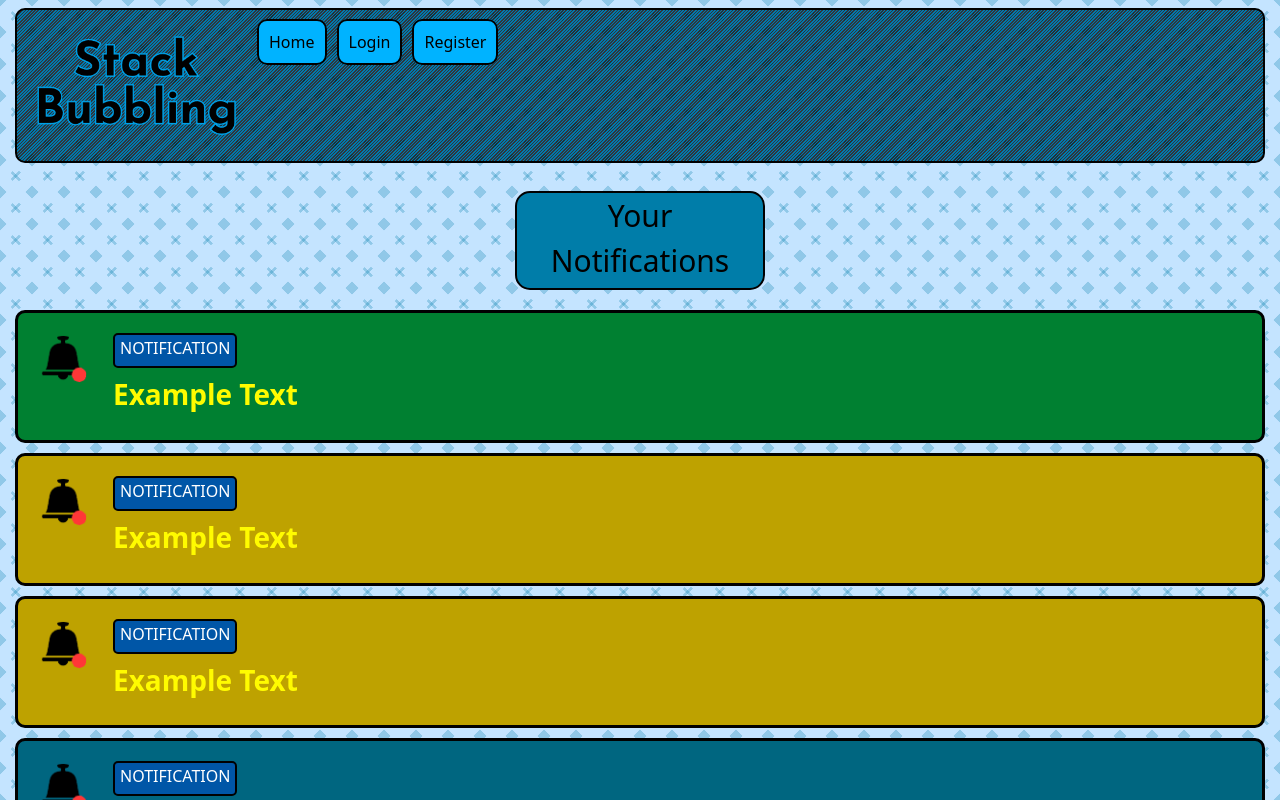
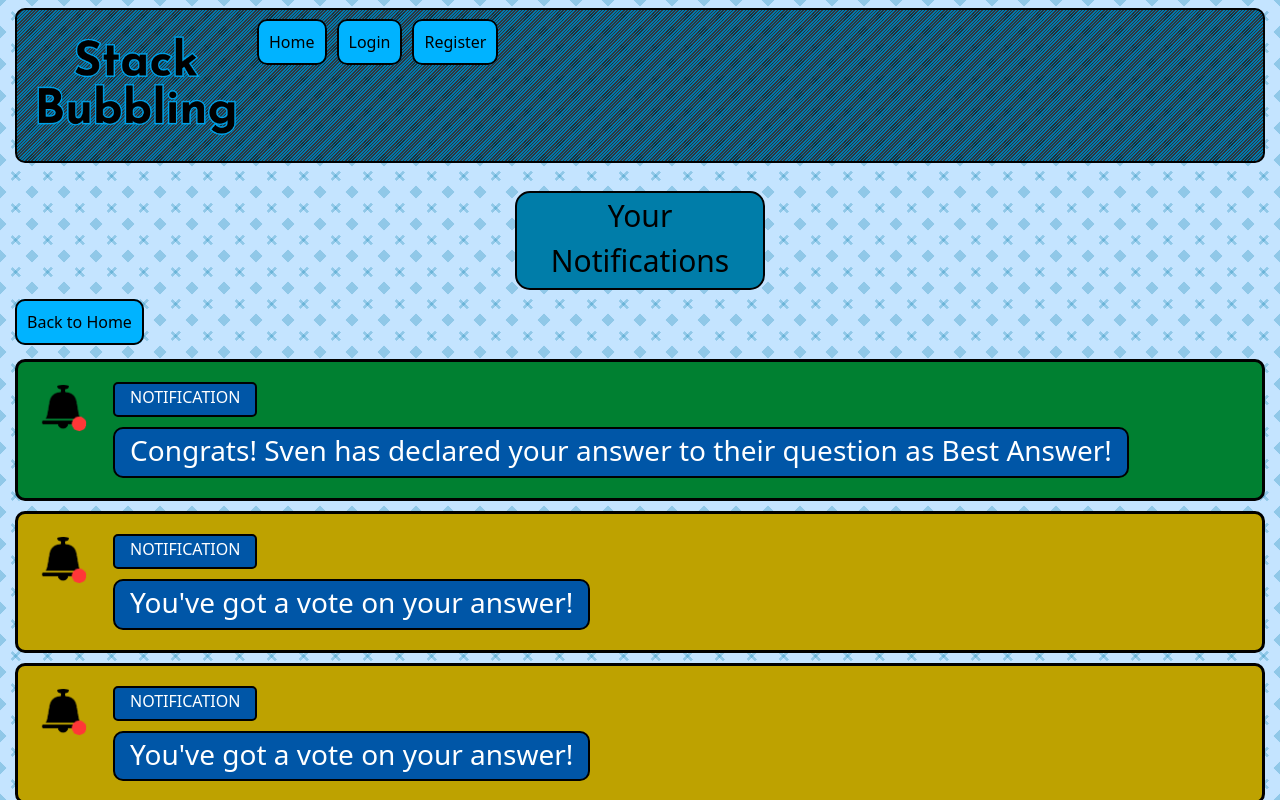
Before and after one commit to DrakeHunterK7/SOEN-341-Fall-2021-TEAM-300, a React (Create React App) app in the folder frontend-stack-bubbling/: page /notifications in a window 1280 px wide. Shown: the top 800 px of the page. Built offline with nearby package versions, Linux system fonts and the light colour scheme.

Commit message:
Improved the notification page layout further

```diff
--- a/frontend-stack-bubbling/src/components/Header/index.jsx
+++ b/frontend-stack-bubbling/src/components/Header/index.jsx
@@ -66,7 +66,7 @@ export default class Header extends Component {
                   </li>
                   <li className="tab">
                     <MyNavLink  replace to="/notifications" className="linkWithImage">
-                      <img className="notifImg" src={IMG_NoNotification} width="30"/>
+                      <img className="notifImg" src={IMG_NoNotification} width="25"/>
                     </MyNavLink>
                   </li>
 
--- a/frontend-stack-bubbling/src/components/Notification/index.css
+++ b/frontend-stack-bubbling/src/components/Notification/index.css
@@ -93,8 +93,8 @@
     width: auto;
     background: #0056a7;
     border-radius: 5px;
-    padding-left: 5px;
-    padding-right: 5px;
+    padding-left: 15px;
+    padding-right: 15px;
     padding-top: 4px;
     border: solid 2px black;
 }
@@ -106,11 +106,17 @@
 
 
 .preview-notification-text {
-    background-color: aquamarine;
+    background-color: #0056a7;
     border-radius: 10px;
-    padding: 5px;
+    padding-top: 5px;
+    padding-left: 15px;
+    padding-right: 15px;
     border: solid 2px black;
     margin-top: 10px;
+}
+
+preview-notification-text, h3 {
+   color: white;
 }
 
 .posted-notification-text-2{
--- a/frontend-stack-bubbling/src/components/Notification/index.jsx
+++ b/frontend-stack-bubbling/src/components/Notification/index.jsx
@@ -27,8 +27,6 @@ export default class Notification extends Component {
       n_notificationTime:props.notificationTime,
       n_type:props.notificationType
     }
-
-    //console.log(this.state.n_text);
   }
 
   render() {
@@ -49,7 +47,7 @@ export default class Notification extends Component {
             <h6>NOTIFICATION</h6>
           </div>
 
-          <div className="preview-question-title">
+          <div className="preview-notification-text">
             <h3>{this.state.n_text}</h3>
           </div>
         </div>
--- /dev/null
+++ b/frontend-stack-bubbling/src/components/NotificationBox/index.css
@@ -0,0 +1,72 @@
+.preview-question-container {
+    width: auto;
+    margin-left: 0%;
+    margin-right: auto;
+    background: linear-gradient(135deg, #0079AD 0%, #0079AD 5%,transparent 5%, transparent 10%, #0079AD 10%, #0079AD 15%,transparent 15%,transparent 20%, #0079AD 20%, #0079AD 25%,transparent 25%,transparent 30%, #0079AD 30%, #0079AD 35%,transparent 35%,transparent 40%, #0079AD 40%, #0079AD 45%,transparent 45%,transparent 50%, #0079AD 50%, #0079AD 55%,transparent 55%,transparent 60%, #0079AD 60%, #0079AD 65%,transparent 65%,transparent 70%, #0079AD 70%, #0079AD 75%,transparent 70%,transparent 80%, #0079AD 80%, #0079AD 85%,transparent 85%,transparent 90%, #0079AD 90%, #0079AD 95%,transparent 95%);
+        background-size: 1em 1em;
+        background-color: #000000c2;
+        opacity: 1;
+    vertical-align: center;
+    border-radius: 10px;
+    padding: 20px;
+    border: solid 2px black;
+}
+
+.preview-notification-container:link {
+    text-decoration: none;
+    color: black;
+}
+
+.preview-notification-container {
+    background: linear-gradient(135deg, #0079AD 0%, #0079AD 5%,transparent 5%, transparent 10%, #0079AD 10%, #0079AD 15%,transparent 15%,transparent 20%, #0079AD 20%, #0079AD 25%,transparent 25%,transparent 30%, #0079AD 30%, #0079AD 35%,transparent 35%,transparent 40%, #0079AD 40%, #0079AD 45%,transparent 45%,transparent 50%, #0079AD 50%, #0079AD 55%,transparent 55%,transparent 60%, #0079AD 60%, #0079AD 65%,transparent 65%,transparent 70%, #0079AD 70%, #0079AD 75%,transparent 70%,transparent 80%, #0079AD 80%, #0079AD 85%,transparent 85%,transparent 90%, #0079AD 90%, #0079AD 95%,transparent 95%);
+        background-size: 1em 1em;
+        background-color: #000000;
+        opacity: 1;
+    border: solid 2px rgb(174, 0, 255);
+    cursor: pointer;
+}
+.linkWithImage {
+    background-color: #00b3ff;
+    border-radius: 10px;
+    text-decoration: none;
+    padding:10px;
+    margin-right: 10px;
+}
+.preview-username-holder {
+    display:inline-block;
+    width: auto;
+    background: #0056a7;
+    border-radius: 5px;
+    padding-left: 5px;
+    padding-right: 5px;
+    padding-top: 4px;
+    border: solid 2px black;
+}
+
+.preview-username-holder h6 {
+    color: white;
+}
+
+
+
+.preview-notification-text {
+
+    background: #6eb2ff;
+    border-radius: 10px;
+    padding: 5px;
+    border: solid 2px black;
+}
+
+.date-time {
+
+    color: rgb(170, 170, 170);
+    float: right;
+    width: auto;
+    background: #00396e;
+    border-radius: 5px;
+    padding-left: 5px;
+    padding-right: 5px;
+    padding-top: 4px;
+    border: solid 2px black;
+    margin-top: 20px;
+}
--- /dev/null
+++ b/frontend-stack-bubbling/src/pages/Notifications/index.css
@@ -0,0 +1,22 @@
+.notification-link {
+    background-color: #00b3ff;
+    border-radius: 10px;
+    text-decoration: none;
+    padding:10px;
+}
+
+.go-back-link-holder {
+    margin-bottom: 25px;
+}
+
+a.notification-link{
+    color:black;
+    border: solid 2px black;
+
+}
+
+a.notification-link:hover {
+    padding-top:15px;
+    padding-bottom: 15px;
+
+}
--- a/frontend-stack-bubbling/src/pages/Notifications/index.jsx
+++ b/frontend-stack-bubbling/src/pages/Notifications/index.jsx
@@ -2,6 +2,8 @@ import axios from 'axios';
 import React, { Component} from 'react';
 import Header from "../../components/Header/";
 import Notification from '../../components/Notification';
+import MyNavLink from "../../components/MyNavLink";
+import "./index.css"
 
 var text = "APAPAPAPAP";
 var username = "APAPAPAPAP";
@@ -78,8 +80,14 @@ export default class Notifications extends Component {
           Your Notifications
         </div>
 
+        <div className="go-back-link-holder">
+        <MyNavLink replace to="/home" className="notification-link">
+          Back to Home
+        </MyNavLink>
+        </div>
+
         <Notification
-          text = "Example Text"
+          text = "Congrats! Sven has declared your answer to their question as Best Answer!"
           username = {this.state.n_username}
           nID = {this.state.n_nID}
           notificationTime = {this.state.n_notificationTime}
@@ -87,7 +95,7 @@ export default class Notifications extends Component {
         />
 
         <Notification
-          text = "Example Text"
+          text = "You've got a vote on your answer!"
           username = {this.state.n_username}
           nID = {this.state.n_nID}
           notificationTime = {this.state.n_notificationTime}
@@ -95,7 +103,7 @@ export default class Notifications extends Component {
         />
 
         <Notification
-          text = "Example Text"
+          text = "You've got a vote on your answer!"
           username = {this.state.n_username}
           nID = {this.state.n_nID}
           notificationTime = {this.state.n_notificationTime}
@@ -103,7 +111,7 @@ export default class Notifications extends Component {
         />
 
         <Notification
-          text = "Example Text"
+          text = "Sven has answered your question!"
           username = {this.state.n_username}
           nID = {this.state.n_nID}
           notificationTime = {this.state.n_notificationTime}
```
Also changed, not shown: frontend-stack-bubbling/src/components/NotificationBox/index.jsx (added, +60 -0 lines).
